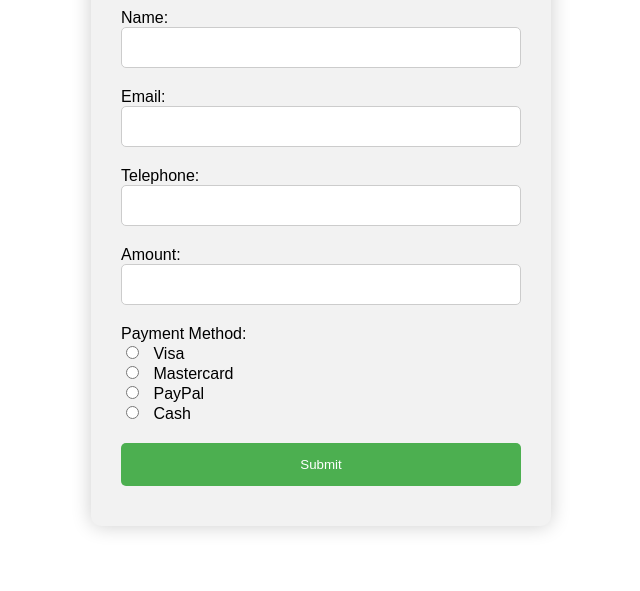
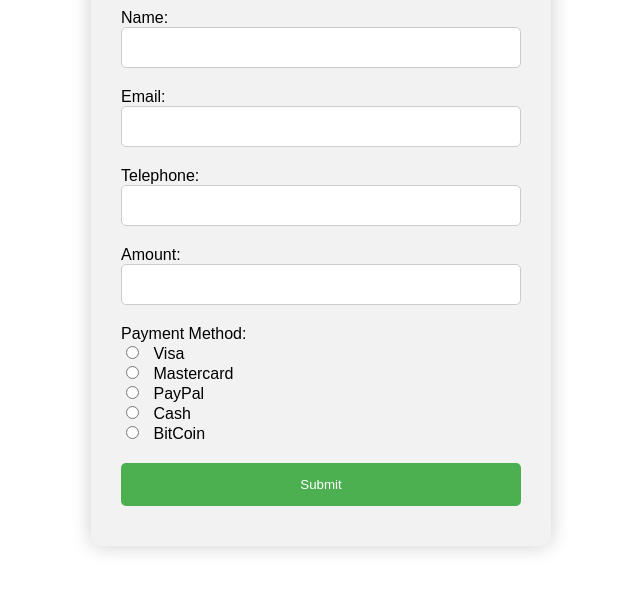
Before and after one commit to tareqtech02/Uni_Website, a plain HTML site: page Index.html in a window 1280 px wide. Shown: the part 137-728 px from the top of the page, without its empty margins (319-959 px from the left). Drawn offline with Linux system fonts and the light colour scheme.

Commit message:
added Bitcoin Options

```diff
--- a/Index.html
+++ b/Index.html
@@ -95,6 +95,9 @@
         <input type="radio" id="Cash" name="payment-method" value="Cash">
         <label for="mastercard">Cash</label><br>
 
+	<input type="radio" id="BitCoin" name="payment-method" value="BitCoin">
+        <label for="mastercard">BitCoin</label><br>
+
         <input type="submit" value="Submit">
       </form>
       <div class="error"></div>
```
